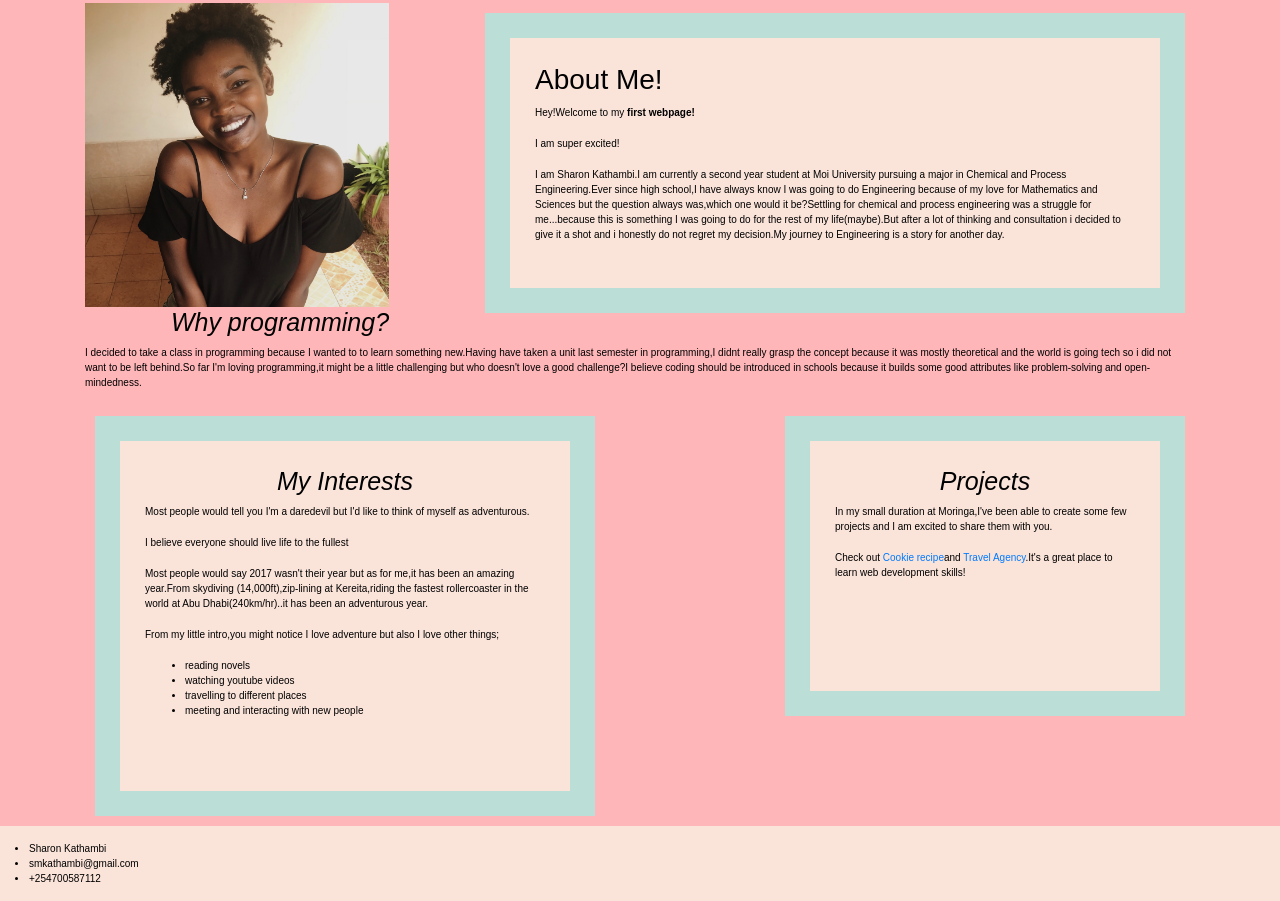
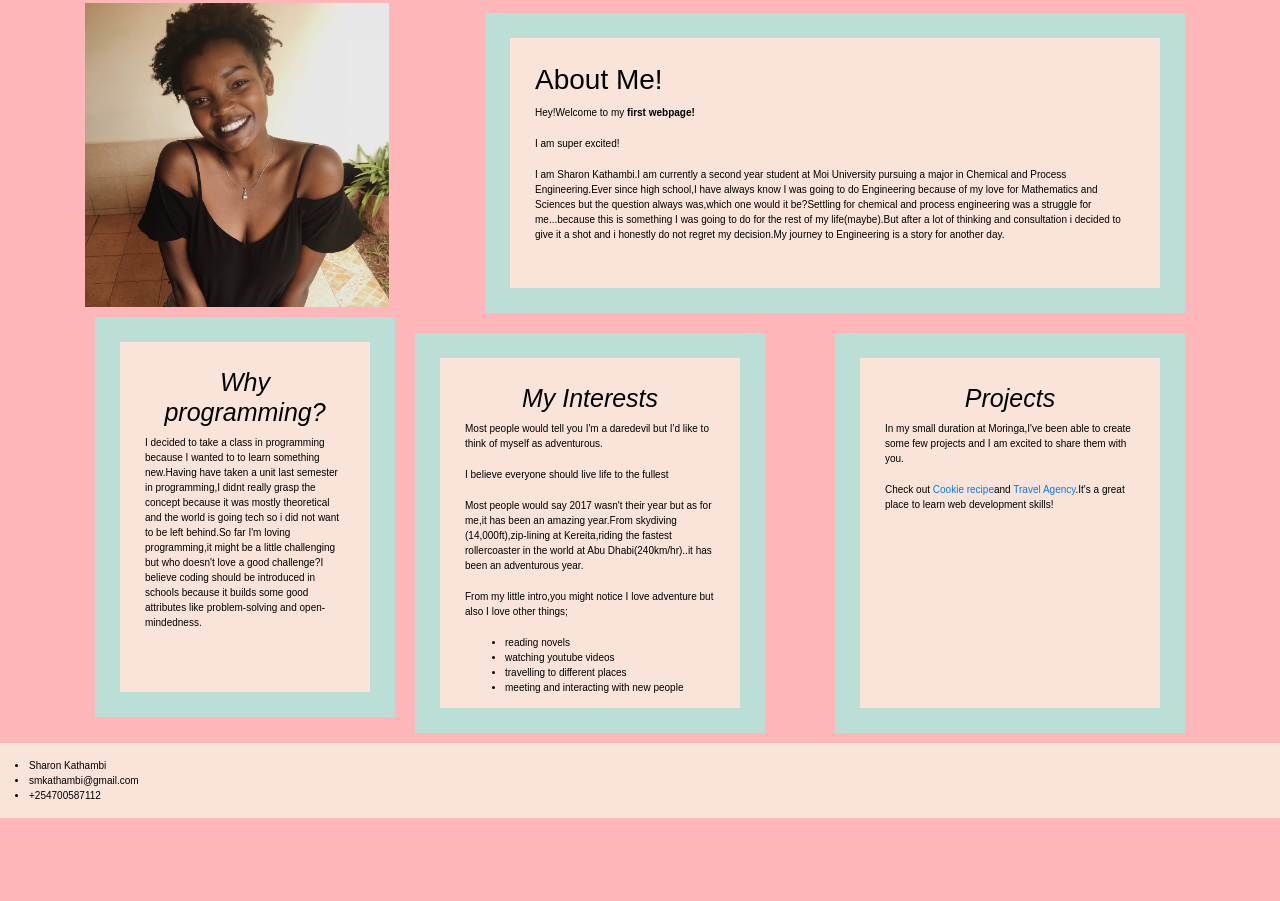
Before and after one commit to sharon-kathambi/sharon-kathambi.github.io, a plain HTML site: page index.html in a window 1280 px wide. Shown: the part 377-1278 px from the top of the page. After the commit the page ends 1195 px from the top, so only its background shows below. Drawn offline with Linux system fonts and the light colour scheme.

Commit message:
positioning of the columns

```diff
--- a/css/styles.css
+++ b/css/styles.css
@@ -31,13 +31,13 @@ h4{
     border: 25px solid #BBDED6;
     padding: 25px;
 }
-.why{
+.Why{
     border:25px solid #BBDED6;
     float:left;
     margin: 10px;
     padding: 25px;
     background-color: #FAE3D9;
-    width:400px;
+    width:300px;
     height:400px;
 }
 body{
@@ -45,7 +45,7 @@ body{
 }
 #interests{
   float: left;
-  width: 500px;
+  width: 350px;
   height:400px;
   margin: 10px;
   background-color: #FAE3D9;
@@ -58,8 +58,8 @@ body{
   margin: 10px;
   padding: 25px;
   background-color: #FAE3D9;
-  width:400px;
-  height:300px;
+  width:350px;
+  height:400px;
 }
 .footer{
   background-color: #FAE3D9;
--- a/index.html
+++ b/index.html
@@ -11,7 +11,7 @@
     <ul>
       <li><a href="#about">About me</a></li>
       <li><a href="#portfolio">Portfolio</a></li>
-      <li><a href=".footer">Contact me</a></li>
+      <li><a href="#">Contact me</a></li>
     </ul>
   </div>
 <h1>Sharon Kathambi</h1>
```
